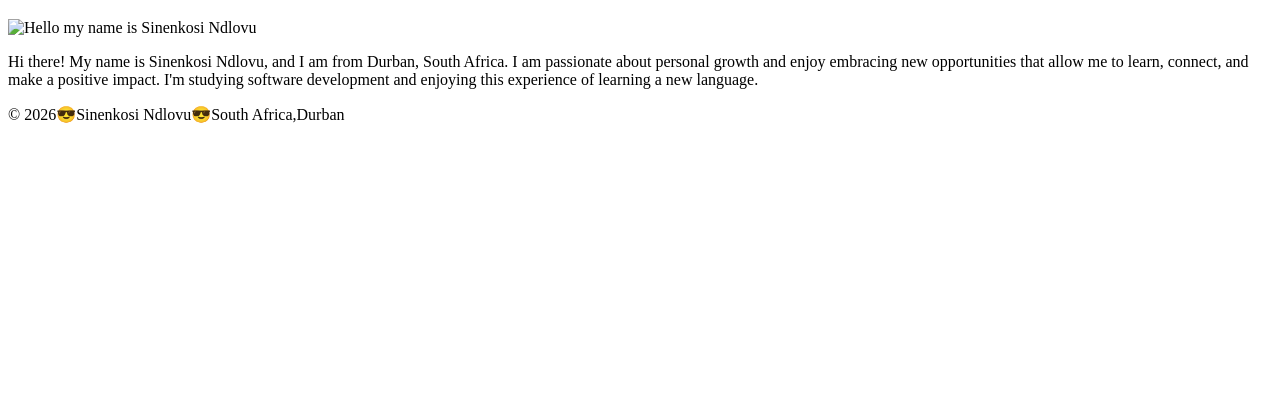
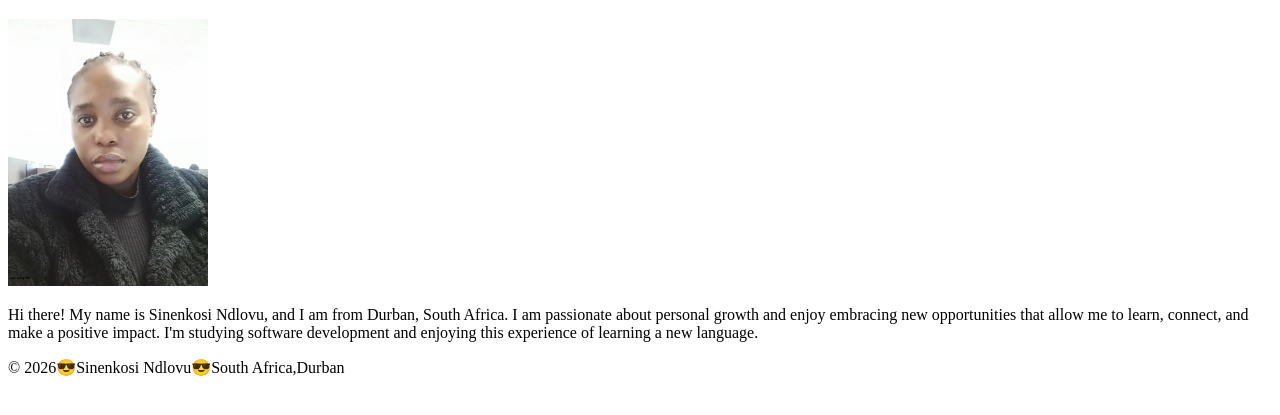
Before and after one commit to SinenkosiN/wdd130, a plain HTML site: page index.html in a window 1280 px wide. Shown: the part 87-502 px from the top of the page. Drawn offline with Linux system fonts and the light colour scheme.

Commit message:
final week01

```diff
--- a/index.html
+++ b/index.html
@@ -17,7 +17,7 @@
     <main>
         <h1>
             Sinenkosi Ndlovu | WDD 130</h1>
-        <img src="images/profile.jpg" alt="Hello my name is Sinenkosi Ndlovu" width="200">
+        <img src="images/profile.jpeg" alt="Hello my name is Sinenkosi Ndlovu" width="200">
         <p>Hi there! My name is Sinenkosi Ndlovu, and I am from Durban, South Africa. I am passionate about personal
             growth and
             enjoy embracing new opportunities that allow me to learn, connect, and make a positive impact. I'm studying
```
Also changed, not shown: images/profile.jpeg (renamed from week01/images/profile.jpeg).
